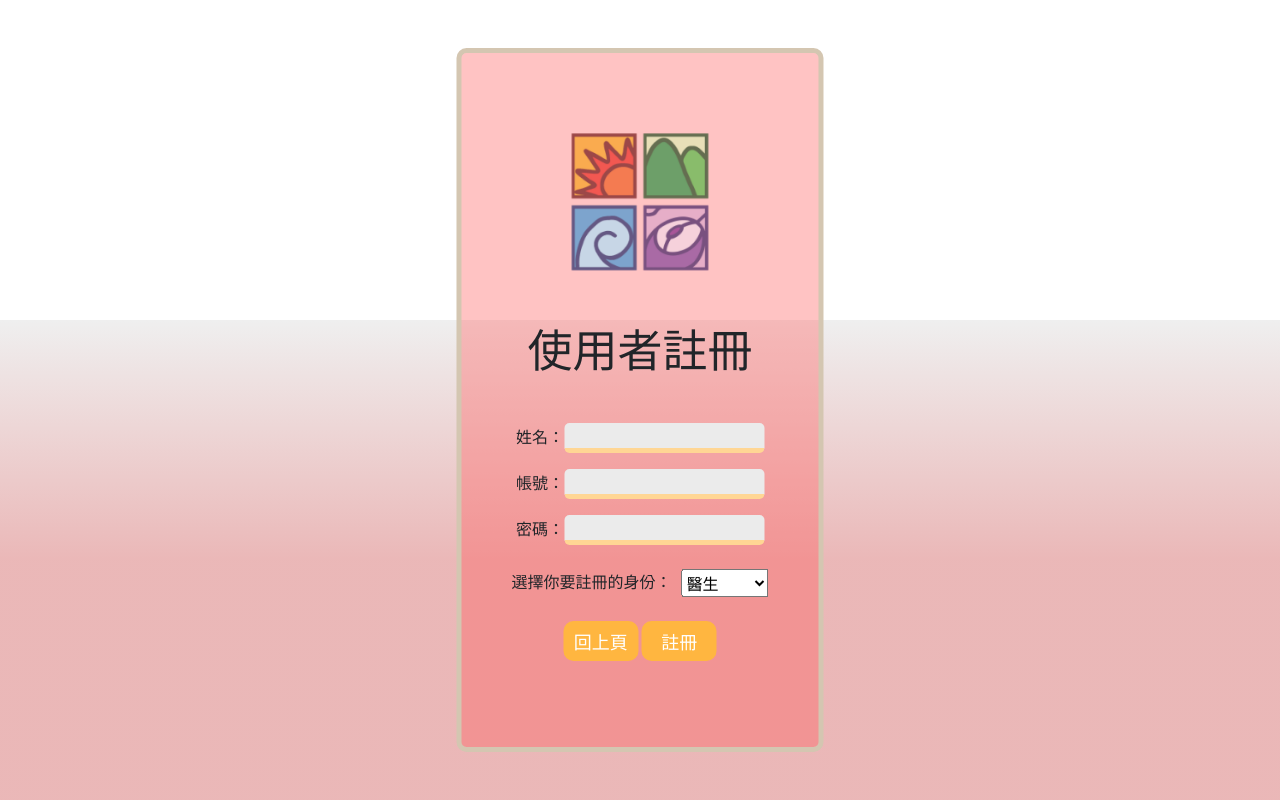
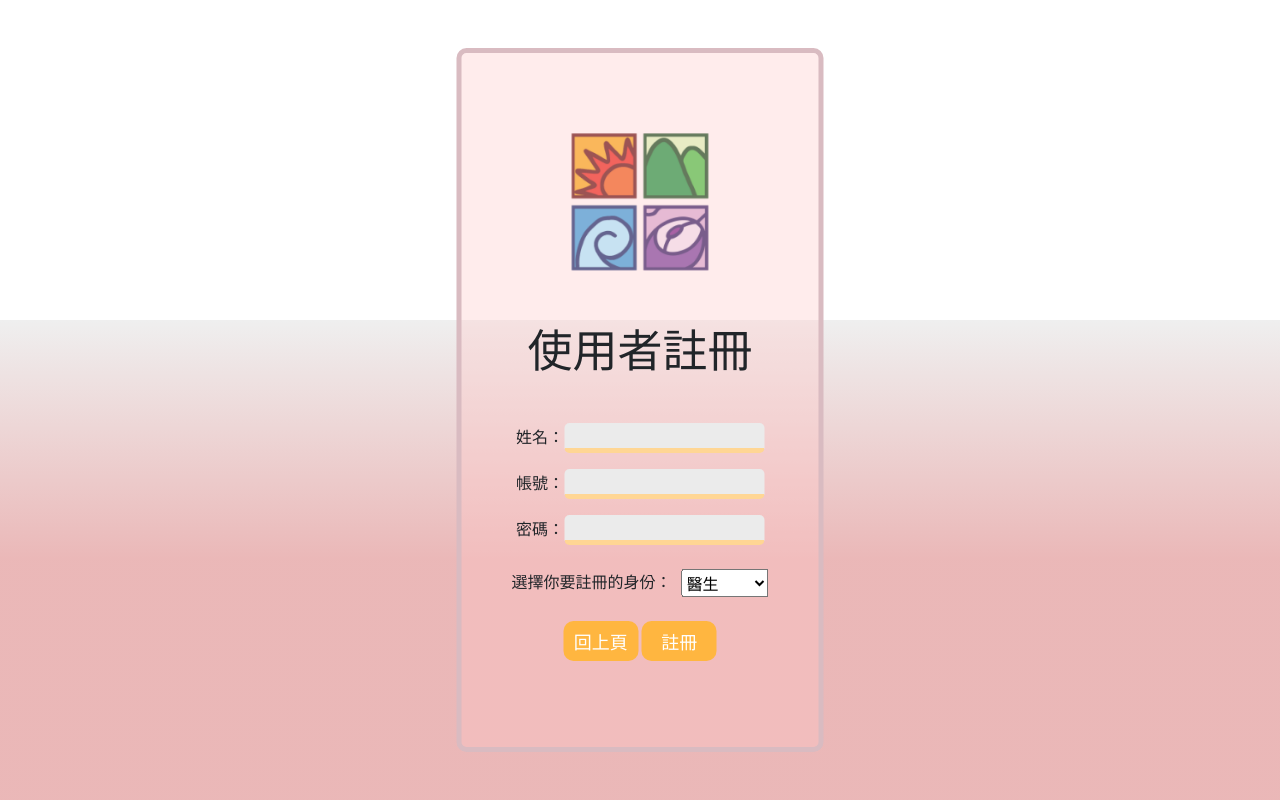
Before and after one commit to xpa1234567/NSYSUMISDBProjectOne, a Python web app: template templates/register.html in a window 1280 px wide. Run offline with Jinja, Linux system fonts and the light colour scheme; the template is opened without the code that fills it, so the values that code supplies are empty.

Commit message:
Modify css

```diff
--- a/static/css/template.css
+++ b/static/css/template.css
@@ -89,10 +89,10 @@ input {
 
 
 .outer_div {
-    background-color: rgba(255, 79, 79, 0.342);
+    background-color: rgba(255, 199, 199, 0.34);
     padding: 70px 50px;
     border-radius: 10px;
-    border: 5px solid #d4c6b1;
+    border: 5px solid #d9bbc1;
 }
 
 
```
